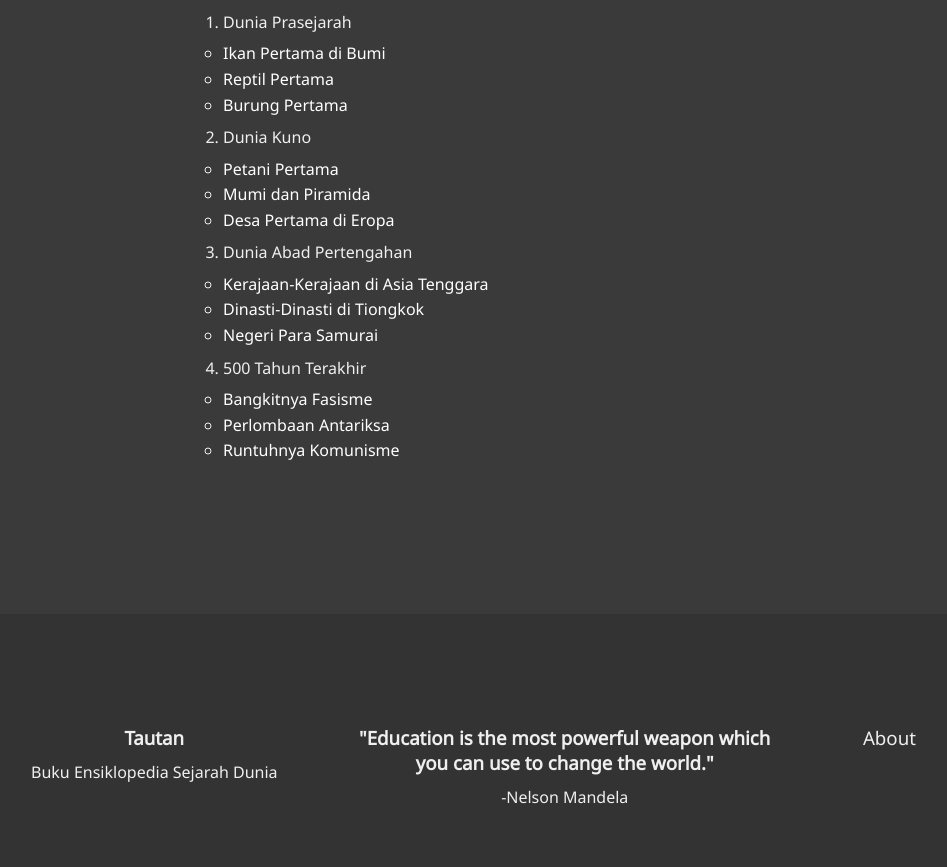
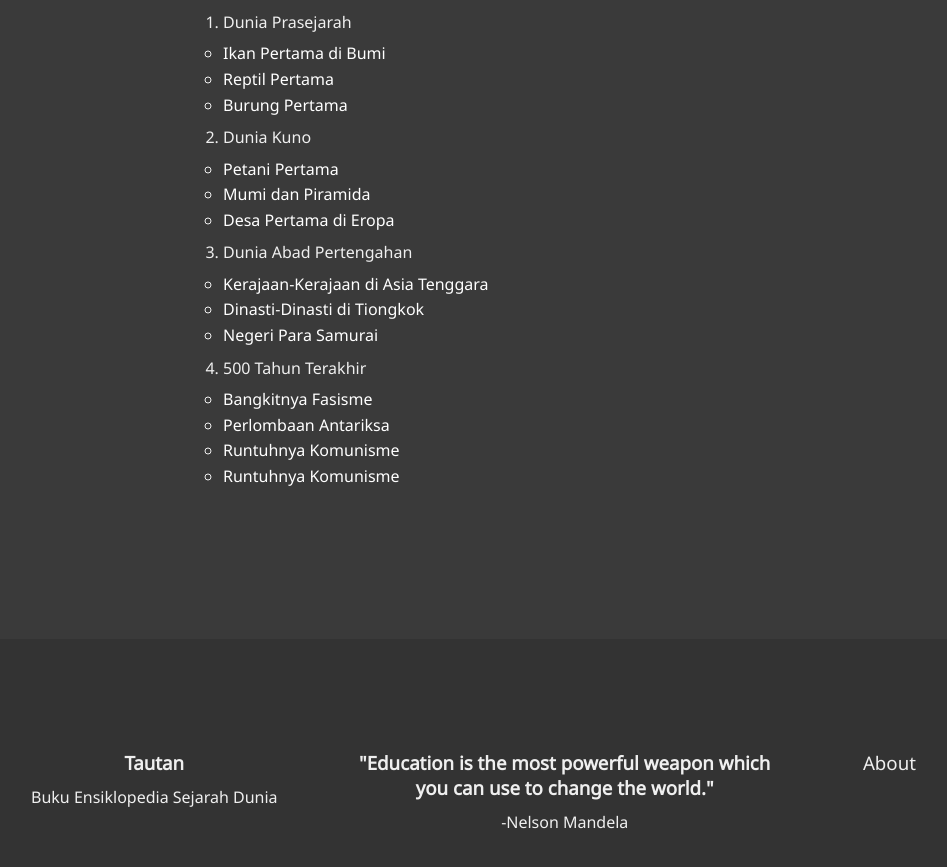
Before and after one commit to Neosatriaxx/Neosatriaxx.github.io, a plain HTML site: page index.html in a window 1280 px wide. Shown: the part 1307-2174 px from the top of the page, without its empty margins (161-1108 px from the left). Drawn offline with Linux system fonts and the light colour scheme.

Commit message:
modified:   index.html

```diff
--- a/index.html
+++ b/index.html
@@ -55,6 +55,7 @@
                         <li><a href="konten/500tahunterakhir/bangkitnyafasisme">Bangkitnya Fasisme</a></li>
                         <li><a href="konten/500tahunterakhir/perlombaanantariksa">Perlombaan Antariksa</a></li>
                         <li><a href="konten/500tahunterakhir/runtuhnyakomunisme">Runtuhnya Komunisme</a></li>
+                        <li><a href="konten/500tahunterakhir/runtuhnyakomunisme">Runtuhnya Komunisme</a></li>
                     </ul>
                 </li>
             </ol>
```
